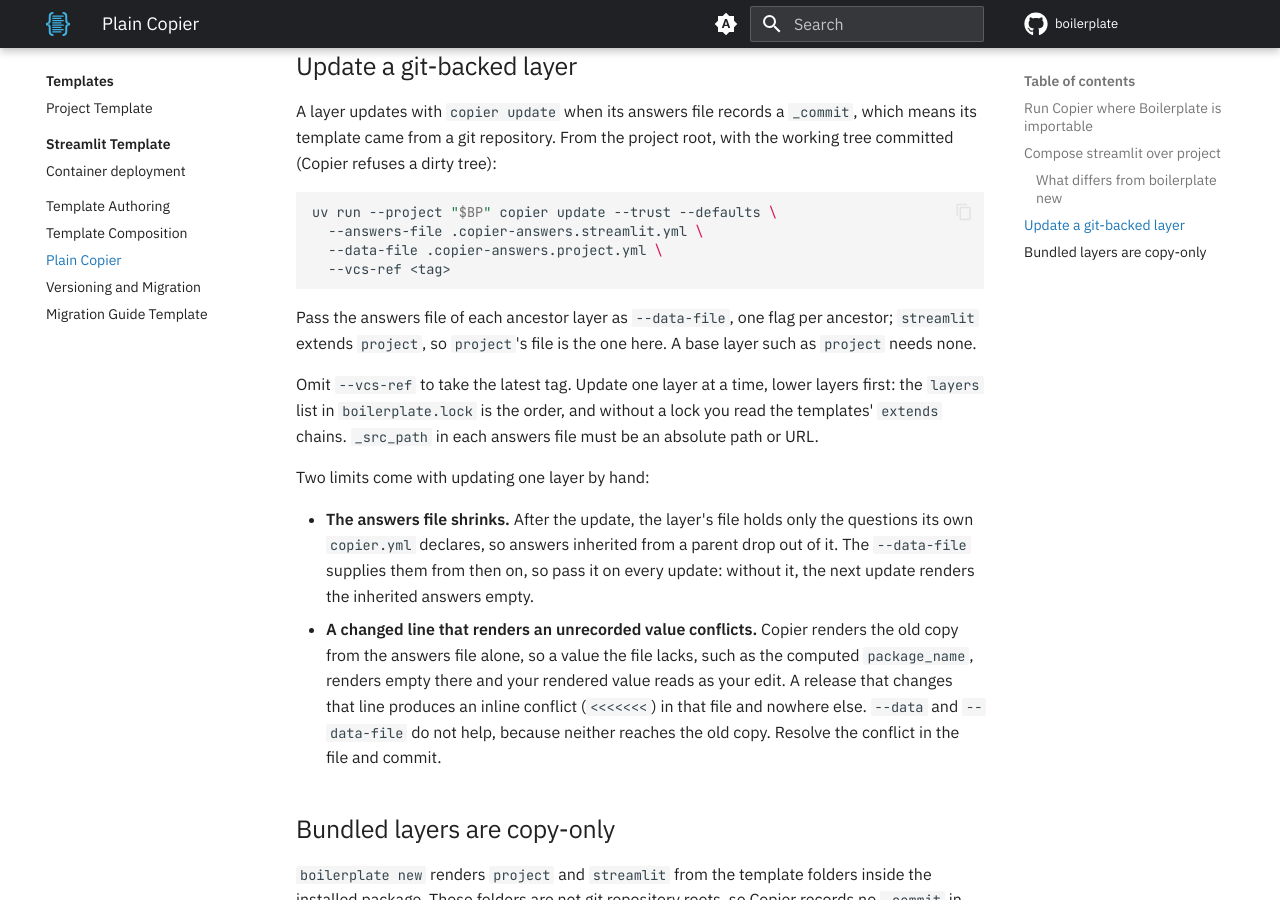
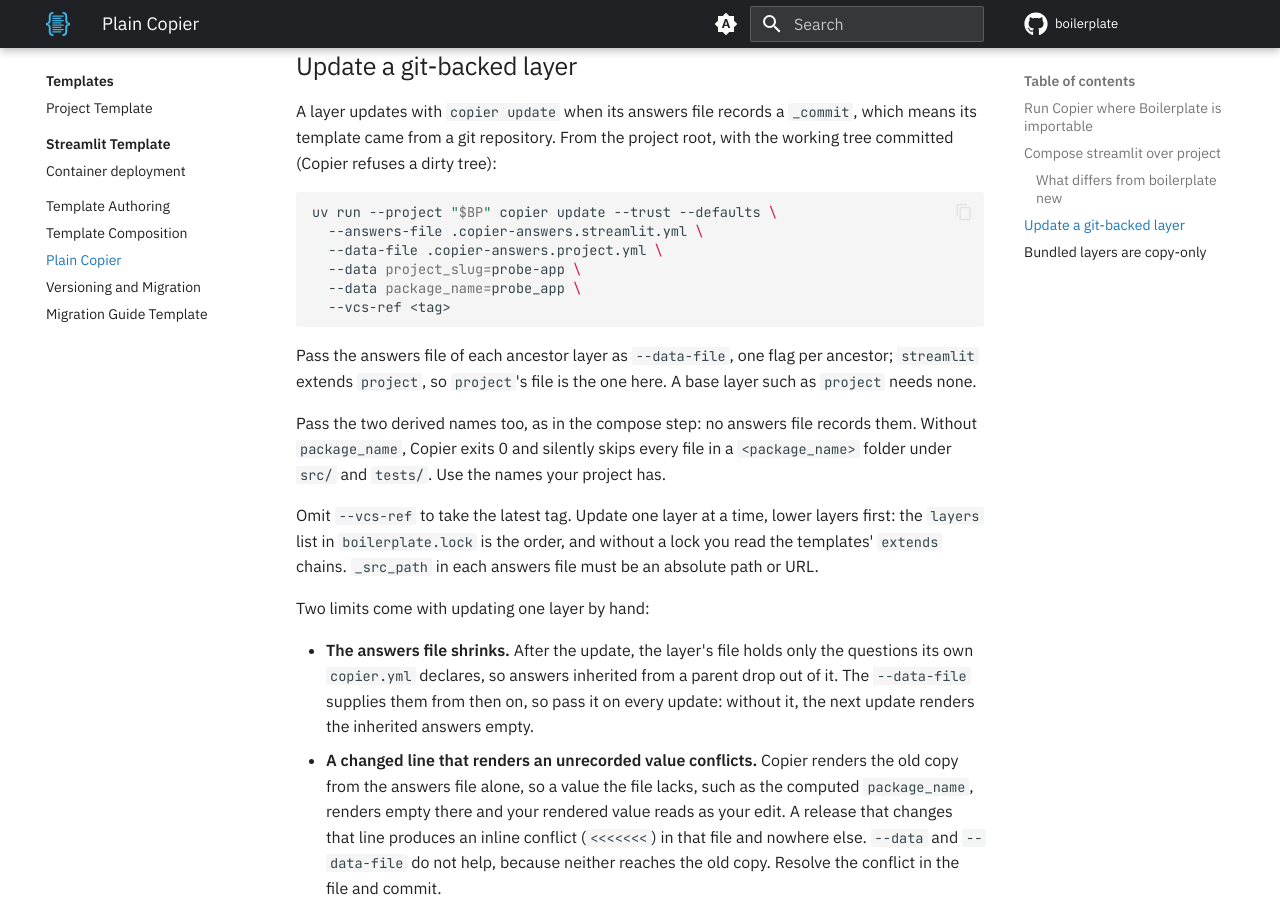
Before and after one commit to TheRealBillSiegler/boilerplate, an MkDocs documentation site: the page built from docs/templates-hub/plain-copier.md, in a window 1280 px wide and 900 px high, scrolled down 1897 px. Built offline with MkDocs 1.6.1 and Material for MkDocs 9.7.7, drawn with Linux system fonts in a browser that asks for light colours; comment, search, counter and statistics services are not loaded; the version menu is left out.

Commit message:
docs(templates-hub): pass the derived names to the plain update
Copier records neither project_slug nor package_name, so a plain update
of streamlit without package_name exits 0 and skips every file under the
package folder. Add both names to the update command and say what
leaving package_name out costs.

Co-Authored-By: Claude Sonnet 5.5 <noreply@anthropic.com>

````diff
--- a/docs/templates-hub/plain-copier.md
+++ b/docs/templates-hub/plain-copier.md
@@ -68,10 +68,14 @@ A layer updates with `copier update` when its answers file records a `_commit`,
 uv run --project "$BP" copier update --trust --defaults \
   --answers-file .copier-answers.streamlit.yml \
   --data-file .copier-answers.project.yml \
+  --data project_slug=probe-app \
+  --data package_name=probe_app \
   --vcs-ref <tag>
 ```
 
 Pass the answers file of each ancestor layer as `--data-file`, one flag per ancestor; `streamlit` extends `project`, so `project`'s file is the one here. A base layer such as `project` needs none.
+
+Pass the two derived names too, as in the compose step: no answers file records them. Without `package_name`, Copier exits 0 and silently skips every file in a `<package_name>` folder under `src/` and `tests/`. Use the names your project has.
 
 Omit `--vcs-ref` to take the latest tag. Update one layer at a time, lower layers first: the `layers` list in `boilerplate.lock` is the order, and without a lock you read the templates' `extends` chains. `_src_path` in each answers file must be an absolute path or URL.
 
````
